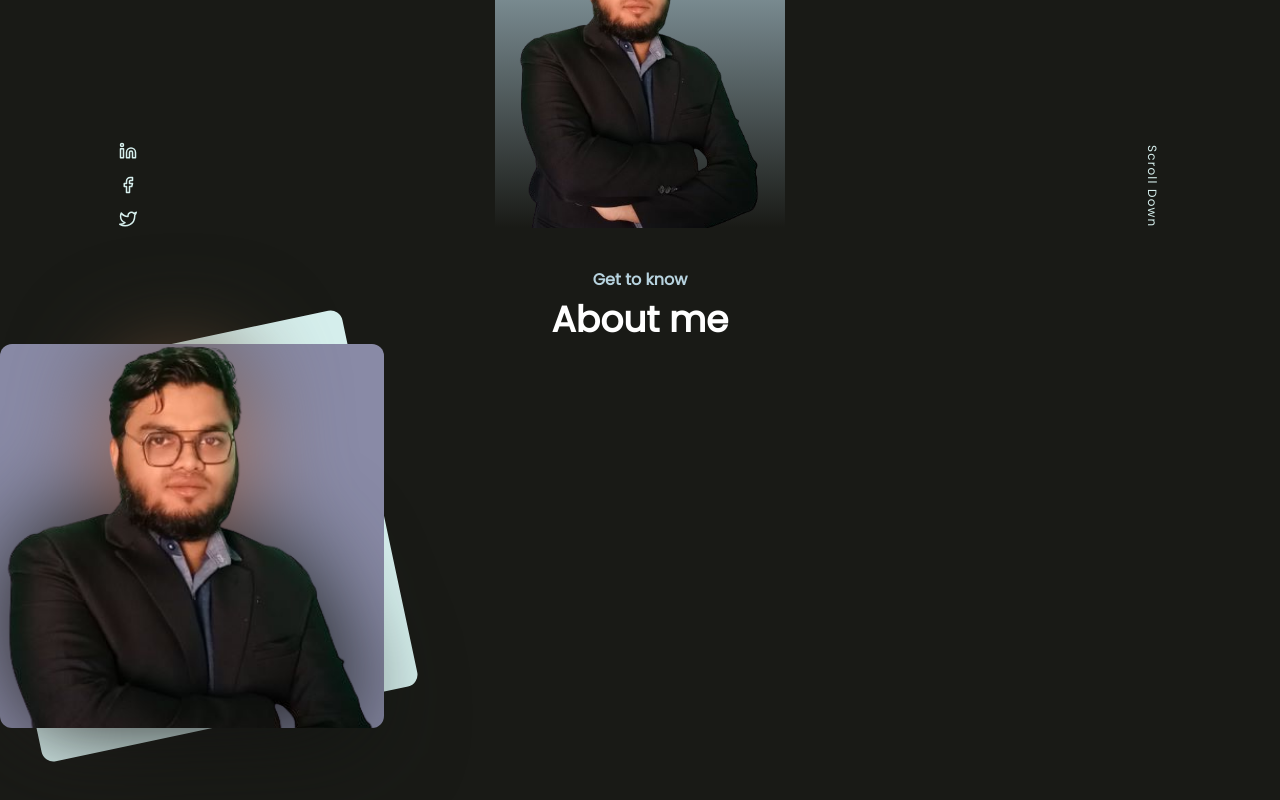
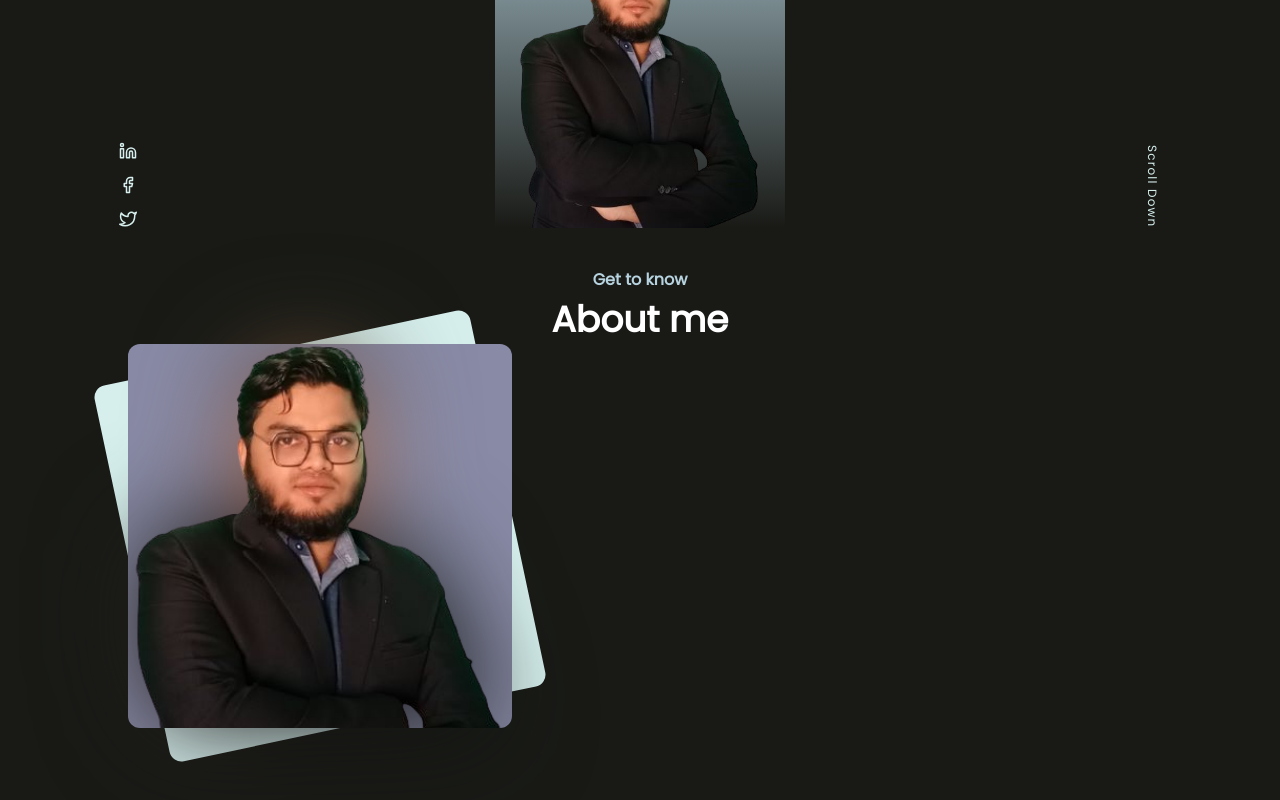
Before and after one commit to sohanemon/ashik_raju_website, a Next.js app: page / in a window 1280 px wide. Shown: the part 394-1194 px from the top of the page. Built offline with nearby package versions, Linux system fonts and the light colour scheme.

Commit message:
details added

```diff
--- a/app/about.tsx
+++ b/app/about.tsx
@@ -1,6 +1,11 @@
 'use client';
 import BoldText from '../components/bold-text';
 import Title from '@/components/title';
+
+/* ------------------------------- icons ------------------------------- */
+import { BsFillCalendarCheckFill } from 'react-icons/bs';
+import { IconType } from 'react-icons';
+/* --------------------------------------------------------------------- */
 export default function About() {
   return (
     <>
@@ -11,7 +16,7 @@ export default function About() {
           <p className='text-4xl text-white mt-2 mb-1'>About me</p>
         </Title>
 
-        <div className=''>
+        <div className='grid grid-cols-2 w-4/5 mx-auto'>
           <div
             id='image-holder'
             style={{ backgroundImage: 'url("/images/raju_main.png")' }}
@@ -19,6 +24,7 @@ export default function About() {
           >
             <div className='absolute bg-gradient-to-tr to-alpha from-alpha inset-0 -z-10 rounded-xl -rotate-12' />
           </div>
+          {/* #TODO: details section */}
         </div>
       </section>
 
@@ -46,3 +52,11 @@ export default function About() {
     </>
   );
 }
+
+const details: { icon: IconType; title: string; text: string }[] = [
+  {
+    icon: BsFillCalendarCheckFill,
+    title: 'Experience',
+    text: '1+ yrs of experience',
+  },
+];
```
